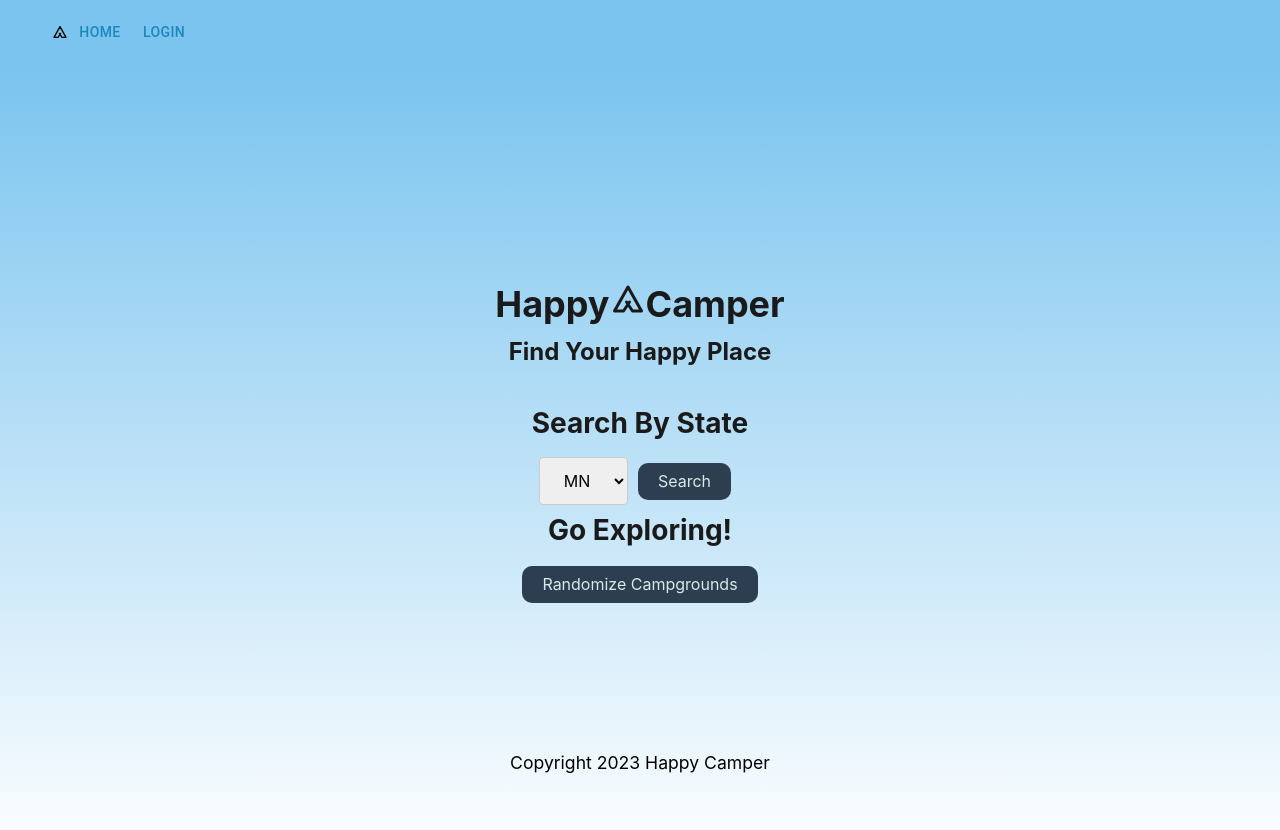
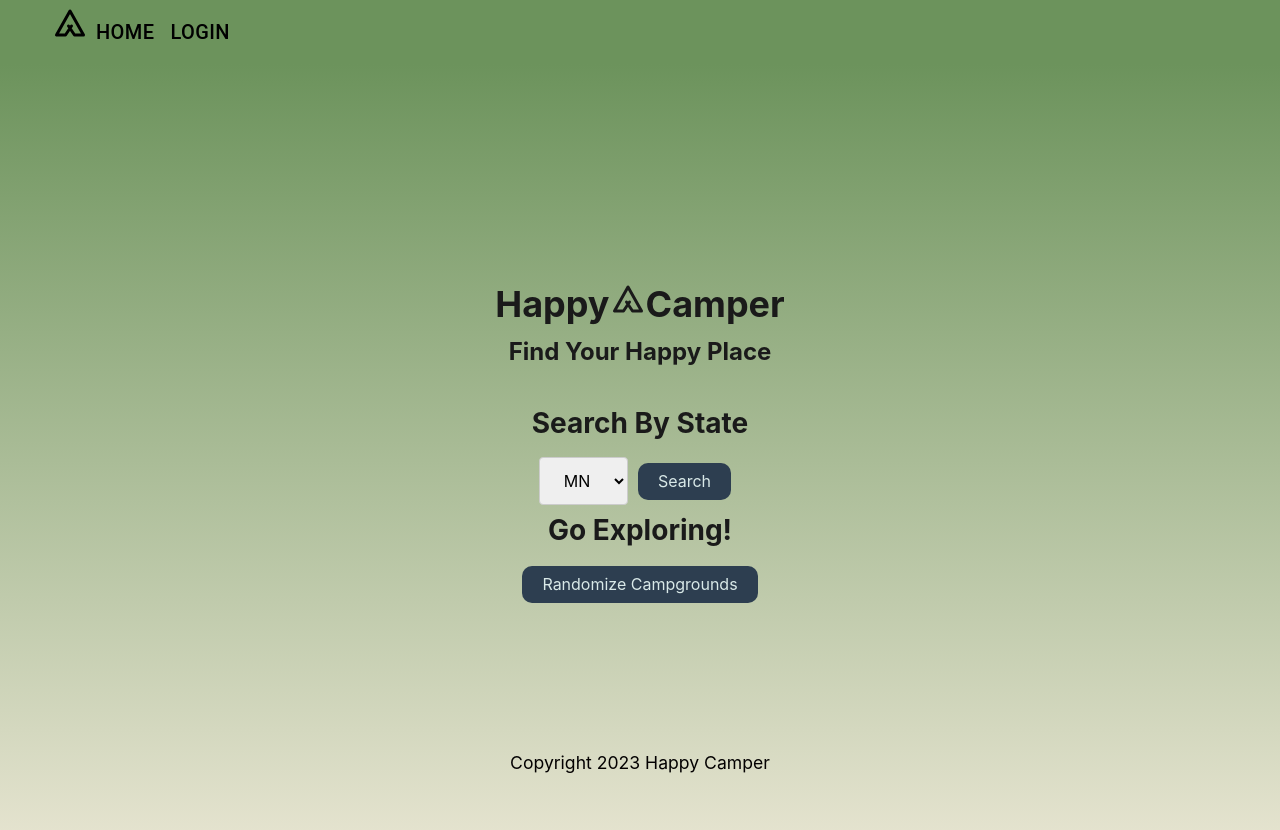
Before and after one commit to CBshmear/big-ole-3, a React (Create React App) app in the folder client/: page / in a window 1280 px wide. Shown: the top 830 px of the page. Built offline with nearby package versions, Linux system fonts and the light colour scheme.

Commit message:
style updates

```diff
--- a/client/src/App.js
+++ b/client/src/App.js
@@ -42,7 +42,7 @@ const client = new ApolloClient({
 
 const styles = {
   body: {
-    backgroundImage: "linear-gradient(rgb(122, 196, 239),white",
+    backgroundImage: "linear-gradient(rgb(108,147,92),rgb(233, 230, 211)",
   },
 };
 
--- a/client/src/components/NavBar.js
+++ b/client/src/components/NavBar.js
@@ -7,13 +7,17 @@ import Button from "@mui/material/Button";
 import { Link } from "react-router-dom";
 import IconButton from "@mui/material/IconButton";
 import { TbTent } from "react-icons/tb";
+import "./styles/Styles.css";
 
 //import MenuIcon from "@mui/icons-material/Menu";
 import Auth from "../utils/auth";
 const styles = {
   appBar: {
-    backgroundColor: "rgb(122, 196, 239)",
+    backgroundColor: "rgb(108,147,92)",
     color: "black",
+  },
+  text: {
+    color: "black !important",
   },
 };
 
@@ -32,24 +36,35 @@ export default function ButtonAppBar() {
             {/* <MenuIcon /> */}
           </IconButton>
 
-          <TbTent />
+          <h1>
+            <TbTent />
+          </h1>
 
           <Button color="inherit">
-            <Link to="/">Home</Link>
+            <Link className="Nav" to="/">
+              Home
+            </Link>
           </Button>
 
           {Auth.loggedIn() ? (
             <>
               <Button color="inherit">
-                <Link to="/profile">Profile</Link>
+                <Link className="Nav" to="/profile">
+                  Profile
+                </Link>
               </Button>
               <Button onClick={Auth.logout} color="inherit">
-                <Link to="/"> Log-out </Link>
+                <Link className="Nav" to="/">
+                  {" "}
+                  Log-out{" "}
+                </Link>
               </Button>
             </>
           ) : (
             <Button color="inherit">
-              <Link to="/signin">Login</Link>
+              <Link className="Nav" to="/signin">
+                Login
+              </Link>
             </Button>
           )}
         </Toolbar>
--- a/client/src/components/pages/Home.js
+++ b/client/src/components/pages/Home.js
@@ -120,6 +120,7 @@ const Home = () => {
       height: "30%",
       margin: 5,
       borderRadius: 10,
+      border: "solid 1px black",
     },
     card: {
       borderRadius: 10,
@@ -127,9 +128,7 @@ const Home = () => {
       background: "rgba(0,0,0,0.2)",
       backgroundImage: "url(",
     },
-    title: {
-      fontSize: "25px",
-    },
+
     button: {
       height: "fit-content",
       width: "fit-content",
@@ -140,6 +139,13 @@ const Home = () => {
     },
     select: {
       width: "fit-content",
+    },
+    description: {
+      fontWeight: 500,
+    },
+    title: {
+      fontWeight: 700,
+      fontSize: 20,
     },
   };
   return (
@@ -229,14 +235,26 @@ const Home = () => {
                   <Card.Body>
                     <Card.Title style={styles.title}>{camp.name}</Card.Title>
 
-                    <Card.Text>{camp.description}</Card.Text>
-                    <Card.Text>{camp.toilets}</Card.Text>
+                    <Card.Text style={styles.description}>
+                      {camp.description}
+                    </Card.Text>
+                    <Card.Text style={styles.description}>
+                      {camp.toilets}
+                    </Card.Text>
                     {camp.firewood ? (
-                      <Card.Text>Firewood on-site: {camp.firewood}</Card.Text>
+                      <Card.Text style={styles.description}>
+                        Firewood on-site: {camp.firewood}
+                      </Card.Text>
                     ) : null}
                     {camp.reservation ? (
                       <Button style={styles.button}>
                         <Link to={camp.reservation}>Reserve a site!</Link>
+                      </Button>
+                    ) : null}
+
+                    {!Auth.loggedIn() ? (
+                      <Button>
+                        <Link to="/signin">Login to save this Campground!</Link>
                       </Button>
                     ) : null}
 
--- a/client/src/components/styles/Styles.css
+++ b/client/src/components/styles/Styles.css
@@ -2,3 +2,7 @@
   border: solid rgb(253, 3, 191) 1px !important;
   background-color: rgb(253, 3, 191);
 }
+.Nav {
+  font-size: 20px;
+  color: black !important;
+}
```
